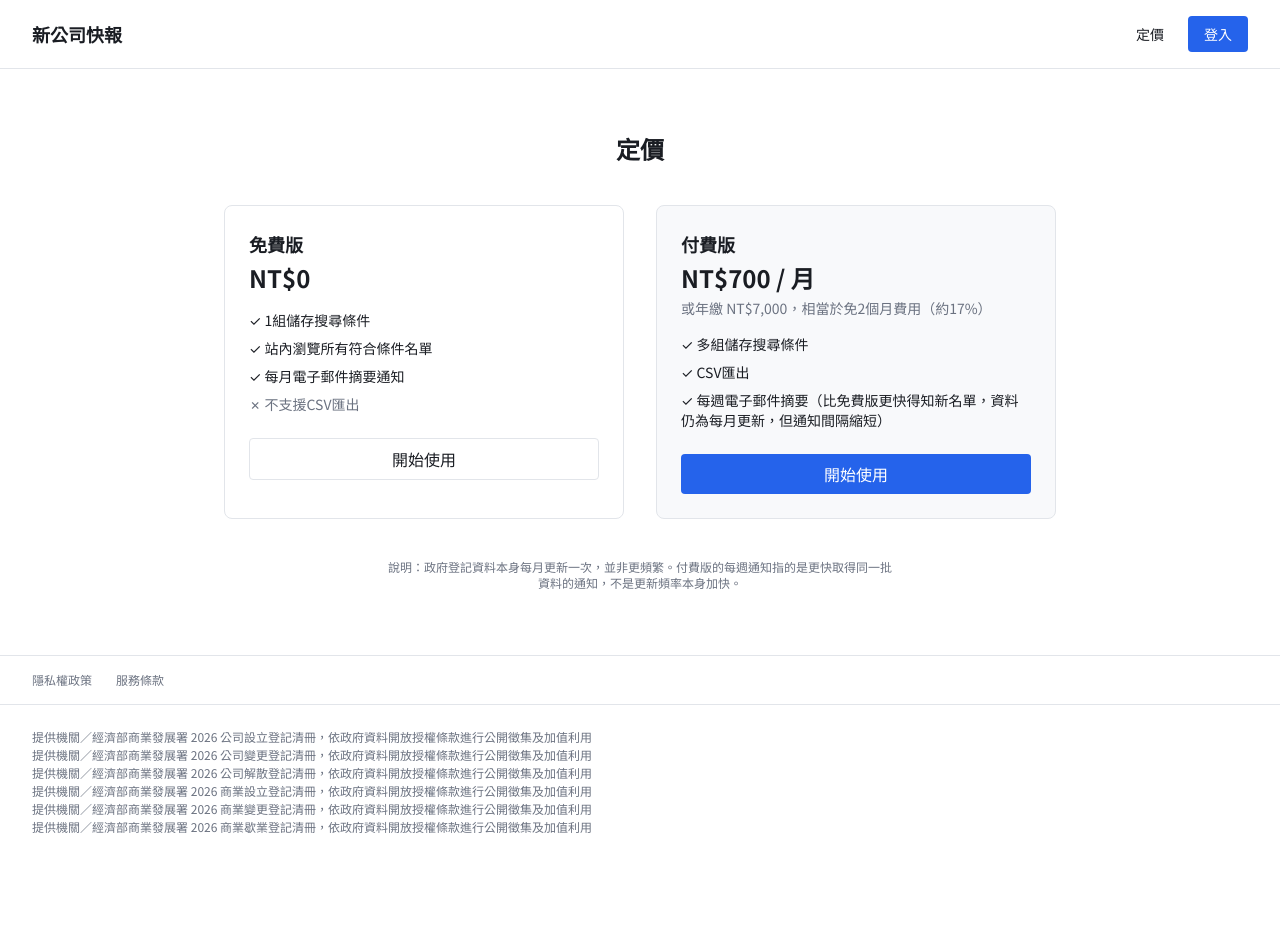
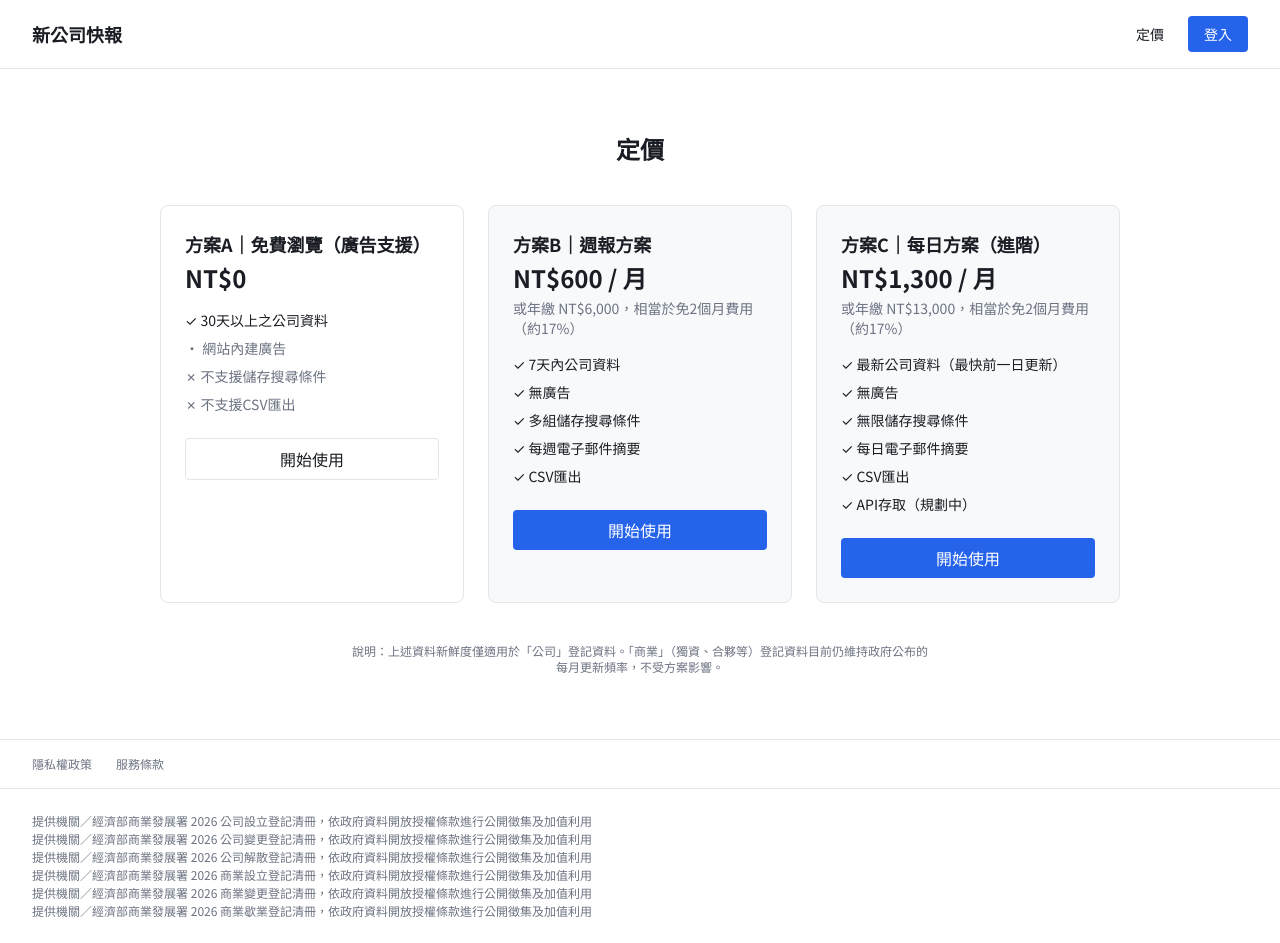
Before and after one commit to verymeanguy13-lab/tw-leads-radar, a Next.js app: page /pricing in a window 1280 px wide. Before the commit the page ends 859 px from the top, so only its background shows below. Built offline with nearby package versions, Linux system fonts and the light colour scheme.

Commit message:
Fix daily ingestion: structured status mapping, address parsing, DATABASE_URL consistency

```diff
--- a/app/(marketing)/page.tsx
+++ b/app/(marketing)/page.tsx
@@ -8,7 +8,7 @@ export default function LandingPage() {
           {"\u6436\u5148\u638c\u63e1\u65b0\u6210\u7acb\u516c\u53f8\uff0c\u6bd4\u7af6\u722d\u5c0d\u624b\u66f4\u65e9\u63a5\u89f8\u6f5b\u5728\u5ba2\u6236"}
         </h1>
         <p className="text-secondary text-lg mb-8">
-          {"\u6bcf\u6708\u66f4\u65b0\uff0c\u4f9d\u7522\u696d\u5225\u3001\u5730\u5340\u3001\u8cc7\u672c\u984d\u7be9\u9078\u65b0\u8a2d\u7acb\u516c\u53f8\uff0c\u81ea\u52d5\u901a\u77e5\u7b26\u5408\u689d\u4ef6\u7684\u540d\u55ae\u3002"}
+          {"\u4f9d\u7522\u696d\u5225\u3001\u5730\u5340\u3001\u8cc7\u672c\u984d\u7be9\u9078\u65b0\u8a2d\u7acb\u516c\u53f8\uff0c\u4f9d\u65b9\u6848\u4e0d\u540c\uff0c\u6700\u5feb\u53ef\u638c\u63e1\u524d\u4e00\u65e5\u6700\u65b0\u8cc7\u6599\u3002"}
         </p>
         <Link
           href="/login"
@@ -17,7 +17,7 @@ export default function LandingPage() {
           {"\u514d\u8cbb\u958b\u59cb\u4f7f\u7528"}
         </Link>
         <p className="text-xs text-secondary mt-4">
-          {"\u8cc7\u6599\u6bcf\u6708\u66f4\u65b0\u4e00\u6b21\uff0c\u975e\u5373\u6642\u67e5\u8a62\u5de5\u5177\u3002"}
+          {"\u8cc7\u6599\u65b0\u9bae\u5ea6\u4f9d\u65b9\u6848\u800c\u5b9a\uff0c\u8a73\u898b\u5b9a\u50f9\u3002"}
         </p>
       </section>
 
@@ -30,9 +30,9 @@ export default function LandingPage() {
             </p>
           </div>
           <div>
-            <h3 className="font-semibold mb-2">{"\u6bcf\u6708\u81ea\u52d5\u901a\u77e5"}</h3>
+            <h3 className="font-semibold mb-2">{"\u81ea\u52d5\u96fb\u5b50\u90f5\u4ef6\u901a\u77e5"}</h3>
             <p className="text-secondary text-sm">
-              {"\u65b0\u516c\u53f8\u767b\u8a18\u5f8c\uff0c\u900f\u904e\u96fb\u5b50\u90f5\u4ef6\u6458\u8981\u4e3b\u52d5\u901a\u77e5\uff0c\u4e0d\u5fc5\u81ea\u5df1\u6bcf\u6708\u67e5\u8a62\u3002"}
+              {"\u65b0\u516c\u53f8\u767b\u8a18\u5f8c\uff0c\u4f9d\u65b9\u6848\u9031\u671f\u4e3b\u52d5\u901a\u77e5\uff0c\u4e0d\u5fc5\u81ea\u5df1\u52d5\u624b\u67e5\u8a62\u3002"}
             </p>
           </div>
           <div>
--- a/app/(marketing)/pricing/page.tsx
+++ b/app/(marketing)/pricing/page.tsx
@@ -2,51 +2,66 @@ import Link from "next/link";
 
 export default function PricingPage() {
   return (
-    <div className="px-8 py-16 max-w-4xl mx-auto">
+    <div className="px-8 py-16 max-w-5xl mx-auto">
       <h1 className="text-2xl font-bold mb-10 text-center">{"\u5b9a\u50f9"}</h1>
 
-      <div className="grid grid-cols-1 md:grid-cols-2 gap-8">
+      <div className="grid grid-cols-1 md:grid-cols-3 gap-6">
         <div className="border border-default rounded-lg p-6">
-          <h2 className="font-semibold text-lg mb-1">{"\u514d\u8cbb\u7248"}</h2>
+          <h2 className="font-semibold text-lg mb-1">
+            {"\u65b9\u6848A\uff5c\u514d\u8cbb\u700f\u89bd\uff08\u5ee3\u544a\u652f\u63f4\uff09"}
+          </h2>
           <p className="text-2xl font-bold mb-4">NT$0</p>
           <ul className="text-sm space-y-2 mb-6">
-            <li>{"\u2713 1\u7d44\u5132\u5b58\u641c\u5c0b\u689d\u4ef6"}</li>
-            <li>{"\u2713 \u7ad9\u5167\u700f\u89bd\u6240\u6709\u7b26\u5408\u689d\u4ef6\u540d\u55ae"}</li>
-            <li>{"\u2713 \u6bcf\u6708\u96fb\u5b50\u90f5\u4ef6\u6458\u8981\u901a\u77e5"}</li>
+            <li>{"\u2713 30\u5929\u4ee5\u4e0a\u4e4b\u516c\u53f8\u8cc7\u6599"}</li>
+            <li className="text-secondary">{"\u2022 \u7db2\u7ad9\u5167\u5efa\u5ee3\u544a"}</li>
+            <li className="text-secondary">{"\u2717 \u4e0d\u652f\u63f4\u5132\u5b58\u641c\u5c0b\u689d\u4ef6"}</li>
             <li className="text-secondary">{"\u2717 \u4e0d\u652f\u63f4CSV\u532f\u51fa"}</li>
           </ul>
-          <Link
-            href="/login"
-            className="block text-center border border-default rounded px-4 py-2"
-          >
+          <Link href="/login" className="block text-center border border-default rounded px-4 py-2">
             {"\u958b\u59cb\u4f7f\u7528"}
           </Link>
         </div>
 
         <div className="border border-default rounded-lg p-6 bg-card">
-          <h2 className="font-semibold text-lg mb-1">{"\u4ed8\u8cbb\u7248"}</h2>
-          <p className="text-2xl font-bold mb-1">NT$700 {"/ \u6708"}</p>
+          <h2 className="font-semibold text-lg mb-1">{"\u65b9\u6848B\uff5c\u9031\u5831\u65b9\u6848"}</h2>
+          <p className="text-2xl font-bold mb-1">NT$600 {"/ \u6708"}</p>
           <p className="text-sm text-secondary mb-4">
-            {"\u6216\u5e74\u7e73 NT$7,000\uff0c\u76f8\u7576\u65bc\u514d2\u500b\u6708\u8cbb\u7528\uff08\u7d0417%\uff09"}
+            {"\u6216\u5e74\u7e73 NT$6,000\uff0c\u76f8\u7576\u65bc\u514d2\u500b\u6708\u8cbb\u7528\uff08\u7d0417%\uff09"}
           </p>
           <ul className="text-sm space-y-2 mb-6">
+            <li>{"\u2713 7\u5929\u5167\u516c\u53f8\u8cc7\u6599"}</li>
+            <li>{"\u2713 \u7121\u5ee3\u544a"}</li>
             <li>{"\u2713 \u591a\u7d44\u5132\u5b58\u641c\u5c0b\u689d\u4ef6"}</li>
+            <li>{"\u2713 \u6bcf\u9031\u96fb\u5b50\u90f5\u4ef6\u6458\u8981"}</li>
             <li>{"\u2713 CSV\u532f\u51fa"}</li>
-            <li>
-              {"\u2713 \u6bcf\u9031\u96fb\u5b50\u90f5\u4ef6\u6458\u8981\uff08\u6bd4\u514d\u8cbb\u7248\u66f4\u5feb\u5f97\u77e5\u65b0\u540d\u55ae\uff0c\u8cc7\u6599\u4ecd\u70ba\u6bcf\u6708\u66f4\u65b0\uff0c\u4f46\u901a\u77e5\u9593\u9694\u7e2e\u77ed\uff09"}
-            </li>
           </ul>
-          <Link
-            href="/login"
-            className="block text-center bg-[var(--accent)] text-white rounded px-4 py-2"
-          >
+          <Link href="/login" className="block text-center bg-[var(--accent)] text-white rounded px-4 py-2">
+            {"\u958b\u59cb\u4f7f\u7528"}
+          </Link>
+        </div>
+
+        <div className="border border-default rounded-lg p-6 bg-card">
+          <h2 className="font-semibold text-lg mb-1">{"\u65b9\u6848C\uff5c\u6bcf\u65e5\u65b9\u6848\uff08\u9032\u968e\uff09"}</h2>
+          <p className="text-2xl font-bold mb-1">NT$1,300 {"/ \u6708"}</p>
+          <p className="text-sm text-secondary mb-4">
+            {"\u6216\u5e74\u7e73 NT$13,000\uff0c\u76f8\u7576\u65bc\u514d2\u500b\u6708\u8cbb\u7528\uff08\u7d0417%\uff09"}
+          </p>
+          <ul className="text-sm space-y-2 mb-6">
+            <li>{"\u2713 \u6700\u65b0\u516c\u53f8\u8cc7\u6599\uff08\u6700\u5feb\u524d\u4e00\u65e5\u66f4\u65b0\uff09"}</li>
+            <li>{"\u2713 \u7121\u5ee3\u544a"}</li>
+            <li>{"\u2713 \u7121\u9650\u5132\u5b58\u641c\u5c0b\u689d\u4ef6"}</li>
+            <li>{"\u2713 \u6bcf\u65e5\u96fb\u5b50\u90f5\u4ef6\u6458\u8981"}</li>
+            <li>{"\u2713 CSV\u532f\u51fa"}</li>
+            <li>{"\u2713 API\u5b58\u53d6\uff08\u898f\u5283\u4e2d\uff09"}</li>
+          </ul>
+          <Link href="/login" className="block text-center bg-[var(--accent)] text-white rounded px-4 py-2">
             {"\u958b\u59cb\u4f7f\u7528"}
           </Link>
         </div>
       </div>
 
-      <p className="text-xs text-secondary text-center mt-10 max-w-lg mx-auto">
-        {"\u8aaa\u660e\uff1a\u653f\u5e9c\u767b\u8a18\u8cc7\u6599\u672c\u8eab\u6bcf\u6708\u66f4\u65b0\u4e00\u6b21\uff0c\u4e26\u975e\u66f4\u983b\u7e41\u3002\u4ed8\u8cbb\u7248\u7684\u6bcf\u9031\u901a\u77e5\u6307\u7684\u662f\u66f4\u5feb\u53d6\u5f97\u540c\u4e00\u6279\u8cc7\u6599\u7684\u901a\u77e5\uff0c\u4e0d\u662f\u66f4\u65b0\u983b\u7387\u672c\u8eab\u52a0\u5feb\u3002"}
+      <p className="text-xs text-secondary text-center mt-10 max-w-xl mx-auto">
+        {"\u8aaa\u660e\uff1a\u4e0a\u8ff0\u8cc7\u6599\u65b0\u9bae\u5ea6\u50c5\u9069\u7528\u65bc\u300c\u516c\u53f8\u300d\u767b\u8a18\u8cc7\u6599\u3002\u300c\u5546\u696d\u300d\uff08\u7368\u8cc7\u3001\u5408\u5925\u7b49\uff09\u767b\u8a18\u8cc7\u6599\u76ee\u524d\u4ecd\u7dad\u6301\u653f\u5e9c\u516c\u5e03\u7684\u6bcf\u6708\u66f4\u65b0\u983b\u7387\uff0c\u4e0d\u53d7\u65b9\u6848\u5f71\u97ff\u3002"}
       </p>
     </div>
   );
--- a/lib/ingestion/sources.config.ts
+++ b/lib/ingestion/sources.config.ts
@@ -14,5 +14,6 @@ export const DATASET_SOURCES: DatasetSource[] = [
   { id: "company_dissolve", nameZh: "\u516c\u53f8\u89e3\u6563\u767b\u8a18\u6e05\u518a", datasetId: "6049", pageUrl: "https://data.gov.tw/dataset/6049", entityType: "company", changeType: "dissolve", expectedCadenceDays: 45 },
   { id: "business_new", nameZh: "\u5546\u696d\u8a2d\u7acb\u767b\u8a18\u6e05\u518a", datasetId: "6668", pageUrl: "https://data.gov.tw/dataset/6668", entityType: "business", changeType: "new", expectedCadenceDays: 45 },
   { id: "business_change", nameZh: "\u5546\u696d\u8b8a\u66f4\u767b\u8a18\u6e05\u518a", datasetId: "6669", pageUrl: "https://data.gov.tw/dataset/6669", entityType: "business", changeType: "change", expectedCadenceDays: 45 },
+  { id: "gcis_daily_setup_query", nameZh: "\u516c\u53f8\u6bcf\u65e5\u8a2d\u7acb\u67e5\u8a62", datasetId: "467E8A3A-72C6-4663-9557-D9D74C597E14", pageUrl: "https://data.gcis.nat.gov.tw/od/data/api/467E8A3A-72C6-4663-9557-D9D74C597E14", entityType: "company", changeType: "new", expectedCadenceDays: 2 },
   { id: "business_dissolve", nameZh: "\u5546\u696d\u6b47\u696d\u767b\u8a18\u6e05\u518a", datasetId: "6670", pageUrl: "https://data.gov.tw/dataset/6670", entityType: "business", changeType: "dissolve", expectedCadenceDays: 75 },
 ];
--- a/scripts/run-ingest-daily.ts
+++ b/scripts/run-ingest-daily.ts
@@ -1,55 +1,29 @@
-/**
- * scripts/run-ingest-daily.ts
- *
- * Standalone entrypoint, run via GitHub Actions on a daily cron
- * (.github/workflows/ingest-daily.yml).
- *
- * Pulls companies approved for setup on a given ROC date from GCIS's
- * open API (confirmed working unauthenticated — see blueprint
- * Section 11, "Session 13 pre-work, 2026-08-12" correction entry),
- * enriches each one with the full-profile endpoint, and upserts into
- * the `companies` table.
- *
- * Queries BOTH yesterday and today's date every run, not just today.
- * Reasons:
- *   1. T-0 (same-day) freshness is unconfirmed as of this writing —
- *      querying yesterday too guarantees no day is silently skipped
- *      if today's batch isn't fully processed by GCIS yet at 06:00 Taipei.
- *   2. The upsert is idempotent (ON CONFLICT DO UPDATE keyed on
- *      uniform_id), so re-querying a date we already have is harmless —
- *      it just re-confirms/updates existing rows, never duplicates.
- *
- * Run manually for a backfill:
- *   ROC_DATE=1150801 npx tsx scripts/run-ingest-daily.ts
- */
-
 import { neon } from "@neondatabase/serverless";
+import { parseAddress } from "../lib/parsing/address";
 
 const DISCOVERY_API =
   "https://data.gcis.nat.gov.tw/od/data/api/467E8A3A-72C6-4663-9557-D9D74C597E14";
 const PROFILE_API =
   "https://data.gcis.nat.gov.tw/od/data/api/5F64D864-61CB-4D0D-8AD9-492047CC1EA6";
 
-const PAGE_SIZE = 50; // confirmed working value from manual testing; raise later if needed
-const PROFILE_FETCH_DELAY_MS = 150; // gentle pacing across the N profile calls — see note at bottom
+const PAGE_SIZE = 50;
+const PROFILE_FETCH_DELAY_MS = 150;
 
-/**
- * The `companies` table's `status` column has a CHECK constraint allowing
- * only: active / changed / dissolved / suspended (see blueprint Section 5).
- * GCIS's Company_Status_Desc field returns raw Chinese text instead
- * (e.g. "核准設立") — inserting that directly violates the constraint and
- * fails every row. Map it here before it ever reaches the INSERT.
- */
-function mapStatus(gcisStatus: string | undefined): string {
-  if (!gcisStatus) return "active";
-  if (gcisStatus.includes("核准設立") || gcisStatus.includes("核准")) return "active";
-  if (gcisStatus.includes("解散")) return "dissolved";
-  if (gcisStatus.includes("停業") || gcisStatus.includes("歇業")) return "suspended";
-  console.warn(`Unmapped GCIS status "${gcisStatus}" — defaulted to 'active'`);
+function mapStatus(profile: ProfileRow): string {
+  if (profile.Revoke_App_Date && profile.Revoke_App_Date.trim() !== "") {
+    return "dissolved";
+  }
+  if (
+    profile.Sus_Beg_Date &&
+    profile.Sus_Beg_Date.trim() !== "" &&
+    (!profile.Sus_End_Date || profile.Sus_End_Date.trim() === "")
+  ) {
+    return "suspended";
+  }
   return "active";
 }
 
-const sql = neon(process.env.NEON_DATABASE_URL!);
+const sql = neon(process.env.DATABASE_URL!);
 
 interface DiscoveryRow {
   Business_Accounting_NO: string;
@@ -64,6 +38,9 @@ interface ProfileRow {
   Responsible_Name: string;
   Company_Location: string;
   Company_Setup_Date: string;
+  Revoke_App_Date: string;
+  Sus_Beg_Date: string;
+  Sus_End_Date: string;
 }
 
 function todayRocDate(): string {
@@ -82,6 +59,12 @@ function yesterdayRocDate(): string {
   const mm = String(taipei.getUTCMonth() + 1).padStart(2, "0");
   const dd = String(taipei.getUTCDate()).padStart(2, "0");
   return `${rocYear}${mm}${dd}`;
+}
+
+function rocDateToYearMonthLabel(roc: string): string {
+  const rocYear = parseInt(roc.slice(0, roc.length - 4), 10);
+  const mm = roc.slice(-4, -2);
+  return `${rocYear + 1911}\u5e74${mm}\u6708`;
 }
 
 async function fetchDiscoveryPage(rocDate: string, skip: number): Promise<DiscoveryRow[]> {
@@ -139,6 +122,7 @@ async function ingestDate(rocDate: string, runStats: {
 }) {
   const discovered = await fetchAllForDate(rocDate);
   console.log(`${rocDate}: ${discovered.length} companies from discovery API`);
+  const sourceMonthLabel = rocDateToYearMonthLabel(rocDate);
 
   for (const row of discovered) {
     runStats.rowCount++;
@@ -147,6 +131,8 @@ async function ingestDate(rocDate: string, runStats: {
       await sleep(PROFILE_FETCH_DELAY_MS);
 
       const registrationDate = rocDateToIso(rocDate);
+      const rawAddress = profile?.Company_Location ?? null;
+      const { region, district } = parseAddress(rawAddress || "");
 
       const existing = await sql`
         SELECT uniform_id FROM companies WHERE uniform_id = ${row.Business_Accounting_NO}
@@ -156,27 +142,37 @@ async function ingestDate(rocDate: string, runStats: {
       await sql`
         INSERT INTO companies (
           uniform_id, entity_type, name, capital, address_raw,
-          responsible_person, registration_date, status, status_updated_at,
-          source_dataset
+          address_region, address_district, responsible_person,
+          registration_date, status, status_updated_at,
+          source_dataset, source_month
         ) VALUES (
           ${row.Business_Accounting_NO},
           'company',
           ${profile?.Company_Name ?? row.Company_Name},
           ${profile?.Capital_Stock_Amount ?? null},
-          ${profile?.Company_Location ?? null},
+          ${rawAddress},
+          ${region},
+          ${district},
           ${profile?.Responsible_Name ?? null},
           ${registrationDate},
-          ${mapStatus(profile?.Company_Status_Desc)},
+          ${profile ? mapStatus(profile) : "active"},
           now(),
-          'gcis_daily_setup_query'
+          'gcis_daily_setup_query',
+          ${sourceMonthLabel}
         )
         ON CONFLICT (uniform_id) DO UPDATE SET
           name = EXCLUDED.name,
           capital = EXCLUDED.capital,
           address_raw = EXCLUDED.address_raw,
+          address_region = EXCLUDED.address_region,
+          address_district = EXCLUDED.address_district,
           responsible_person = EXCLUDED.responsible_person,
           status = EXCLUDED.status,
-          status_updated_at = now()
+          status_updated_at = CASE
+            WHEN EXCLUDED.status <> companies.status THEN now()
+            ELSE companies.status_updated_at
+          END,
+          source_month = EXCLUDED.source_month
       `;
 
       if (isNew) runStats.newCount++;
@@ -214,7 +210,7 @@ async function main() {
       parse_failures, status, error_log, started_at, completed_at
     ) VALUES (
       'gcis_daily_setup_query',
-      ${dates.join(",")},
+      ${dates.map(rocDateToYearMonthLabel).join(",")},
       ${runStats.rowCount},
       ${runStats.newCount},
       ${runStats.updatedCount},
```
